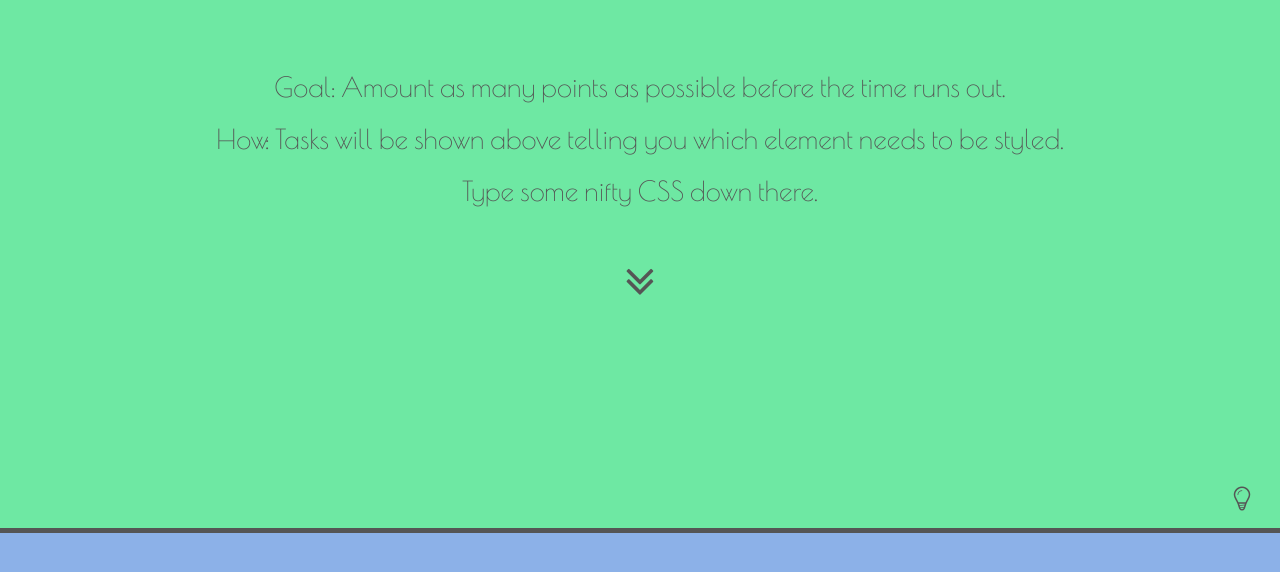
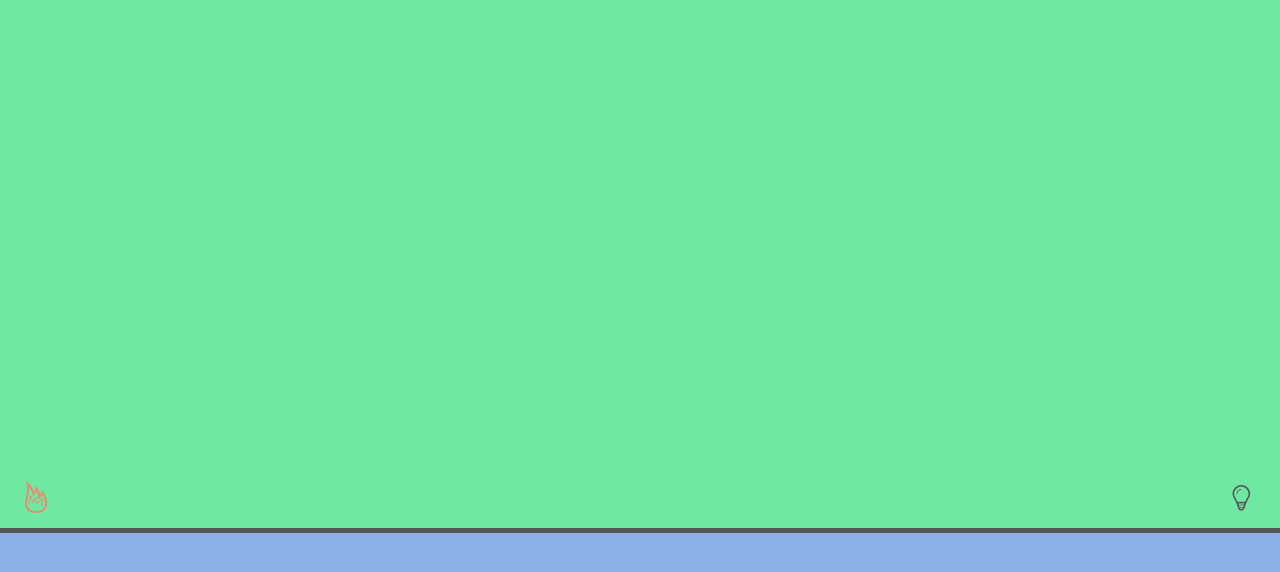
Before and after one commit to mumush/projects, a PHP site: page /stylable.html in a window 1280 px wide. Shown: the part 194-766 px from the top of the page. Run offline with PHP 8.4, Linux system fonts and the light colour scheme; some libraries are stand-ins or nearby versions.

Commit message:
Cleaned up and Added New Tasks

```diff
--- a/stylable/css/style.css
+++ b/stylable/css/style.css
@@ -84,7 +84,18 @@ style {
 
 	color: #555;
 
-	font-size: 1.5em;
+	font-size: 1.6em;
+
+	-webkit-transition: all .1s ease-in-out;
+	-moz-transition: all .1s ease-in-out;
+	-o-transition: all .1s ease-in-out;
+	transition: all .1s ease-in-out;
+
+}
+
+#helpBut:hover {
+
+	color: #fff;
 
 }
 
@@ -541,17 +552,107 @@ style {
 	line-height: 1.4em;
 	font-size: 1.4em;
 
-	text-indent: 1em;
+	padding: 15px 30px;
+
+	background: #FFB586;
+
+	border: 4px solid #fff;
+	border-radius: 3px;
+
+}
+
+#ipsumQuote p:before {
+
+	content: open-quote;
+
+}
+
+#ipsumQuote p:after {
+
+	content: close-quote;
 
 }
 
 #ipsumQuote cite {
 
-	padding-left: 20px;
+	font-size: .9em;
+
+}
+
+#ipsumQuote cite > a {
+
+	color: #555;
+
+	text-decoration: none;
+
+	border-bottom: 2px solid #555;
+
+}
+
+#likeIcon {
+
+	display: block;
+
+	text-align: center;
+
+	font-size: 3em;
+
+	-webkit-transition: all .2s ease-in-out;
+	-moz-transition: all .2s ease-in-out;
+	-o-transition: all .2s ease-in-out;
+	transition: all .2s ease-in-out;
+
+}
+
+#figLorax {
+
+	margin: 0;
+
+}
+
+#figLorax img {
+
+	margin-bottom: 10px;
+
+}
+
+#figLorax figcaption {
+
+	margin: auto;
+
+	text-align: center;
+
+	width: 250px;
+
+	font-family: 'Roboto';
 
 }
 
 
+
+#onFire {
+
+	display: block;
+
+	position: absolute;
+
+	bottom: 88px;
+	left: 20px;
+
+	font-size: 2em;
+
+	text-align: center;
+
+	color: #E88C6E;
+
+/*	-webkit-animation: onFire 10s;*/
+
+	-webkit-transition: all .2s ease-in-out;
+	-moz-transition: all .2s ease-in-out;
+	-o-transition: all .2s ease-in-out;
+	transition: all .2s ease-in-out;
+
+}
 
 .modal {
 
@@ -600,6 +701,21 @@ style {
 
 
 /*Animations*/
+
+@-webkit-keyframes onFire {
+	0% {-webkit-transform: rotate(-20deg);}
+	10% {-webkit-transform: rotate(20deg);}
+	20% {-webkit-transform: rotate(-20deg);}
+	30% {-webkit-transform: rotate(20deg);}
+	40% {-webkit-transform: rotate(-20deg);}
+	50% {-webkit-transform: rotate(20deg);}
+	60% {-webkit-transform: rotate(-20deg);}
+	70% {-webkit-transform: rotate(20deg);}
+	80% {-webkit-transform: rotate(-20deg);}
+	90% {-webkit-transform: rotate(20deg);}
+	100% {-webkit-transform: rotate(-20deg);}
+}
+
 
 @-webkit-keyframes lightBulb {
 	0% {color: #fff;}
@@ -916,10 +1032,4 @@ style {
 	content: "\e631";
 }
 
-.icon-bulb:hover {
-
-	color: #fff;
-
-}
-
 /*End Icon Font Styling*/
--- a/stylable/js/script.js
+++ b/stylable/js/script.js
@@ -61,6 +61,7 @@ function validateStyles(element, property, value, points) {
 
             var addPoints = parseInt(points); //parse the parameters value to an integer for below addition
             var pointsInteger = parseInt( $('#totalPoints').text() ); //do the same for the existing value in the span #totalPoints
+
 
             var newPointCount = pointsInteger + addPoints; //add em up!
 
--- a/stylable/stylable.html
+++ b/stylable/stylable.html
@@ -26,7 +26,7 @@
 
 		<div id="mainContent">
 
-			<p class="instructions">
+<!-- 			<p class="instructions">
 				Goal: Amount as many points as possible before the time runs out.
 			</p>
 			<p class="instructions">
@@ -38,16 +38,11 @@
 			</p>
 			<p class="instructions">
 				<i class="icon-angle-double-down"></i>
-			</p>
+			</p> -->
 
-<!-- 			<blockquote id="ipsumQuote">
-				<p>
-					Icing danish tart oat cake tart pudding toffee brownie dragee. Chupa chups bonbon sweet roll chocolate cake bear claw lollipop caramels donut. Wafer apple pie lollipop fruitcake unerdwear.com chocolate cake.
-				</p>
-				<cite>- Cupcake Ipsum  <a href="http://www.cupcakeipsum.com/">April 14, 2014</a></cite>
-			</blockquote> -->
 
-<!-- 			<i id="styleBulb" class="icon-bulb"></i> -->
+
+			<span id="onFire"><i class="icon-fire"></i></span>
 
 		</div>
 
--- a/stylable/tasks.php
+++ b/stylable/tasks.php
@@ -45,7 +45,7 @@
 			die();
 		}
 
-		if ( $stmt = $mysqli->prepare("SELECT * FROM tasks WHERE id=18") ) { //prepare statement -> ORDER BY rand() LIMIT 1
+		if ( $stmt = $mysqli->prepare("SELECT * FROM tasks WHERE id=20") ) { //prepare statement -> ORDER BY rand() LIMIT 1
 
 			$stmt->execute();
 
```
Also changed, not shown: stylable/db.sql (+8 -3 lines), stylable/img/lorax.jpg (added).
